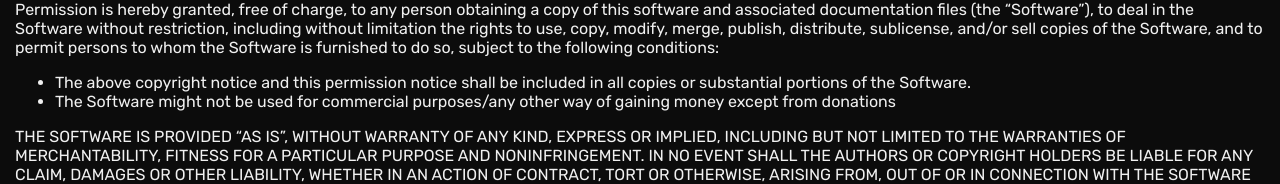
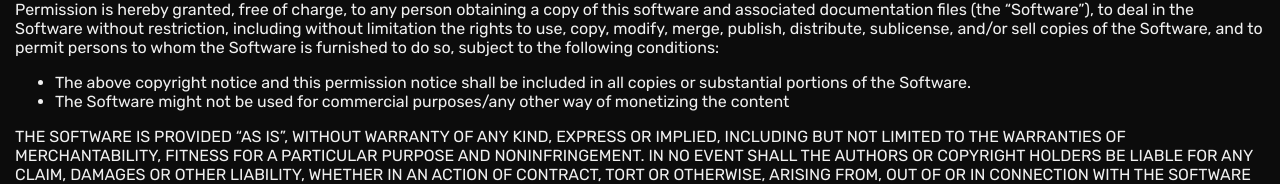
Before and after one commit to SnailyDev/SnailyPilotWeb, a website built with Vite: page src/license.html in a window 1280 px wide. Shown: the part 122-306 px from the top of the page. Built offline with nearby package versions, Linux system fonts and the light colour scheme.

Commit message:
small license fix

```diff
--- a/src/license.html
+++ b/src/license.html
@@ -21,7 +21,7 @@
 
         <ul>
             <li>The above copyright notice and this permission notice shall be included in all copies or substantial portions of the Software.</li>
-            <li>The Software might not be used for commercial purposes/any other way of gaining money except from donations</li>
+            <li>The Software might not be used for commercial purposes/any other way of monetizing the content</li>
         </ul>
 
         THE SOFTWARE IS PROVIDED “AS IS”, WITHOUT WARRANTY OF ANY KIND, EXPRESS OR IMPLIED, INCLUDING BUT NOT LIMITED TO
```
